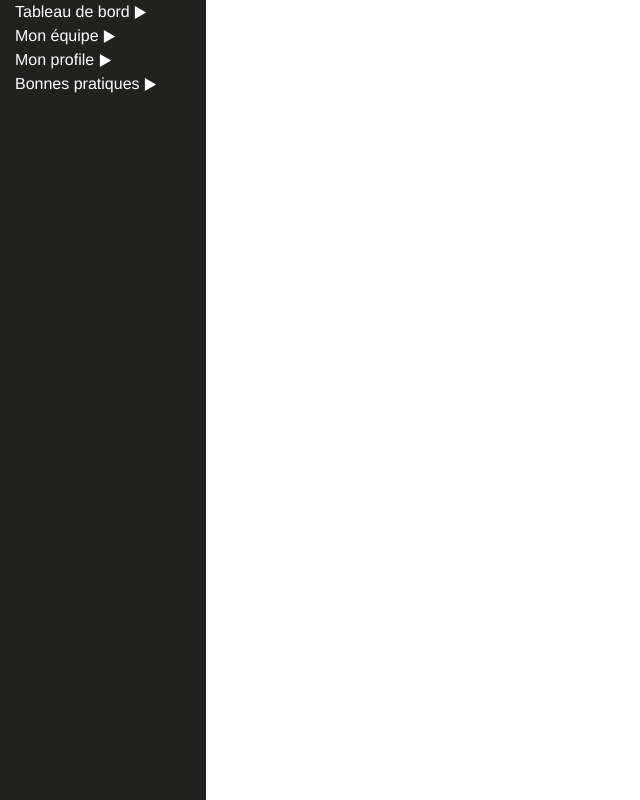
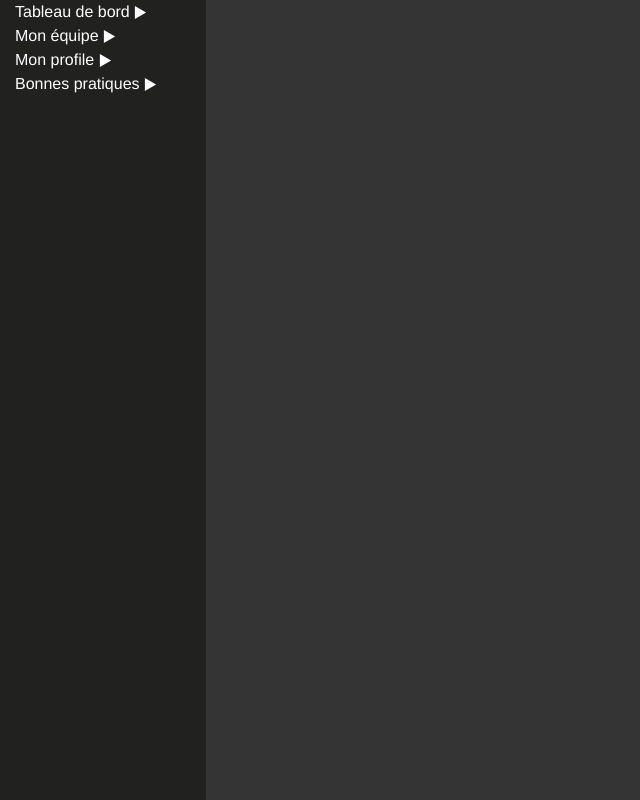
Before and after one commit to MaximeNico/SunShare, a Vue app: page / in a window 1280 px wide. Shown: the whole page, without its empty margins (0-640 px from the left). Built offline with nearby package versions, Linux system fonts and the light colour scheme.

Commit message:
Background color adjuted

```diff
--- a/src/App.vue
+++ b/src/App.vue
@@ -36,6 +36,7 @@ html, body, #app {
   font-family: 'Avenir', Helvetica, Arial, sans-serif;
   -webkit-font-smoothing: antialiased;
   -moz-osx-font-smoothing: grayscale;
+  background-color: #343434;
 }
 
 .container-fluid.app {
```
